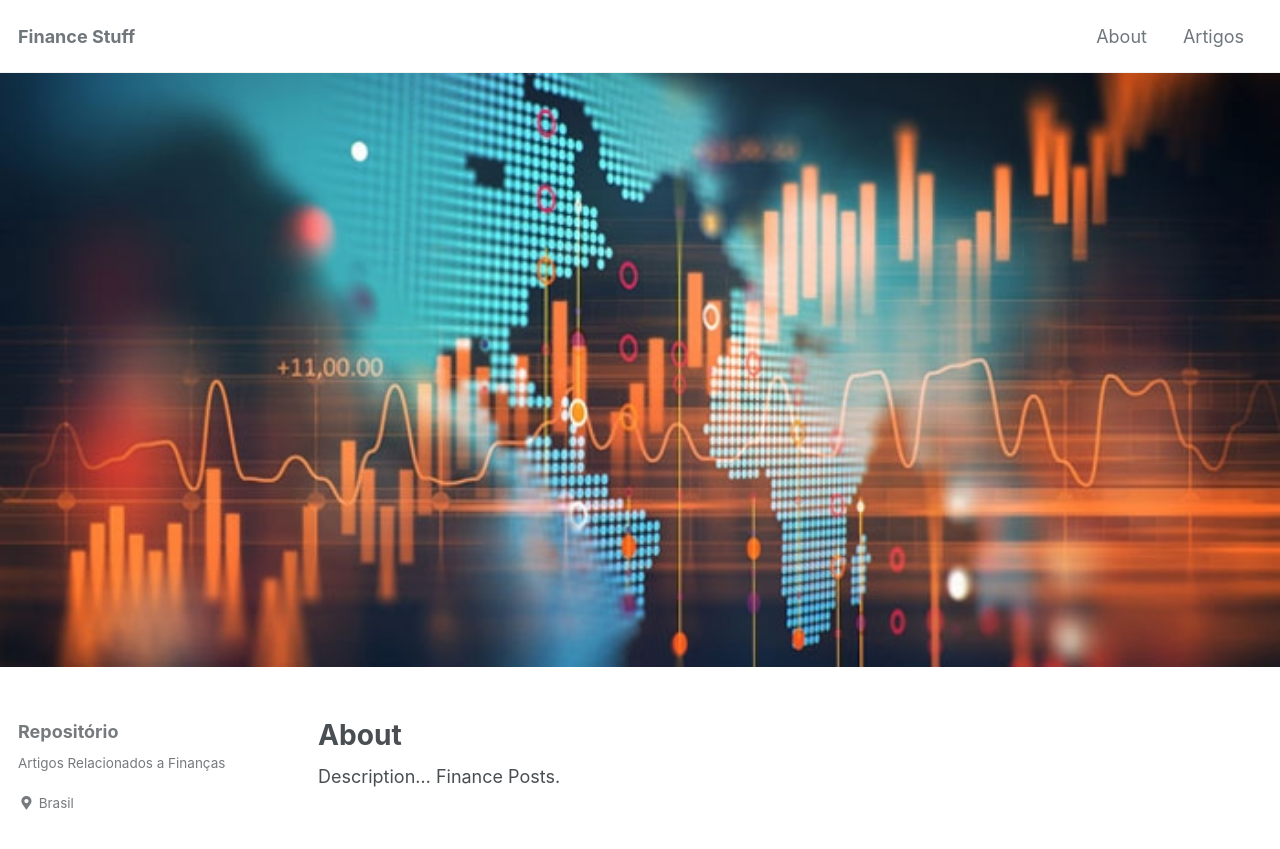
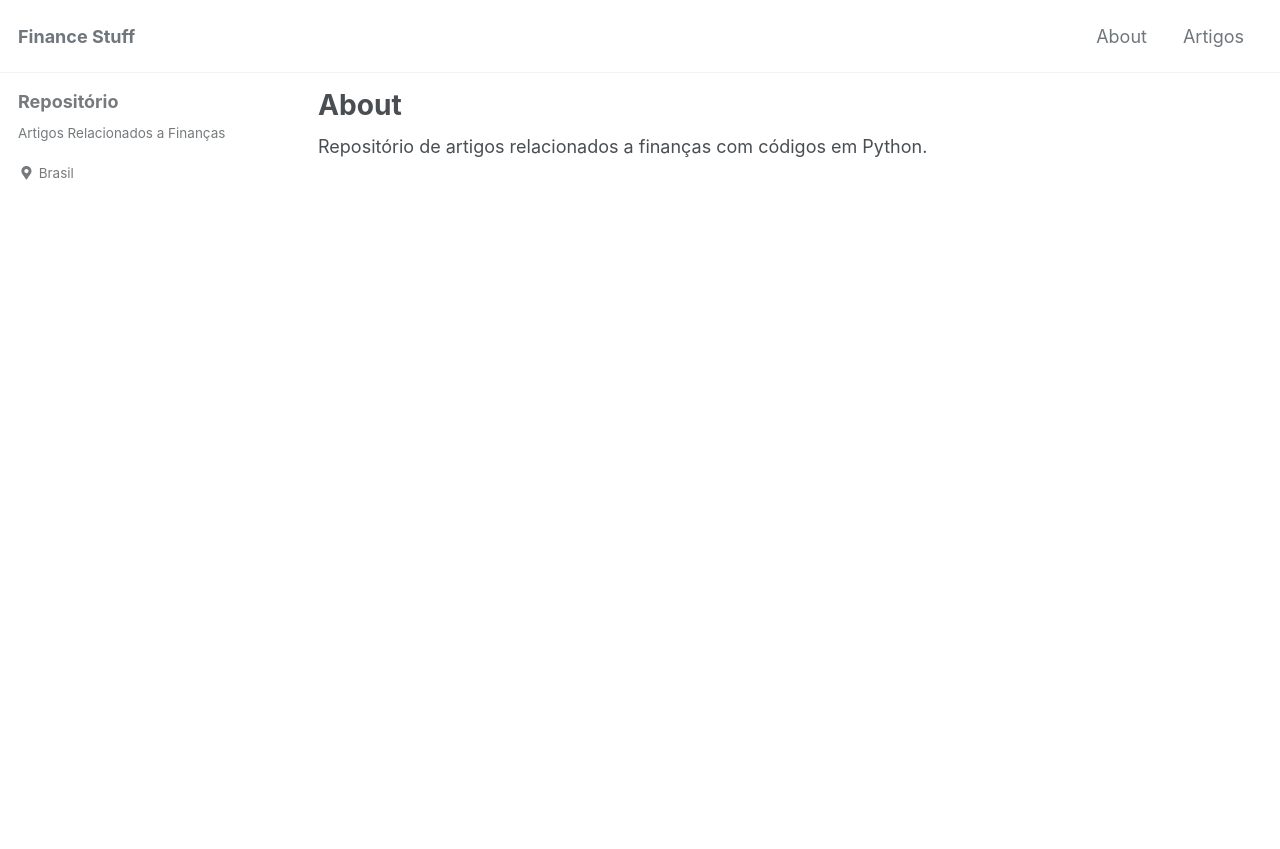
Before and after one commit to carlosmagnogfr/FinanceStuff.github.io, a Jekyll site: the page built from _pages/about.md, in a window 1280 px wide and 900 px high. Shown: the top 849 px of the window. Built offline with Jekyll 4.4.1, drawn with Linux system fonts in a browser that asks for light colours; cached includes are drawn as plain includes; nearby versions of some CDN libraries.

Commit message:
new gith

```diff
--- a/_pages/about.md
+++ b/_pages/about.md
@@ -2,7 +2,6 @@
 title: "About"
 permalink: /about/
 header:
-  image: "/images/finance_2.jpg"
+  #image: "/images/finance_2.jpg"
 ---
-Description...
-Finance Posts.
+Repositório de artigos relacionados a finanças com códigos em Python.
```
Also changed, not shown: _posts/2018-11-19-teste.md (+4 -0 lines), images/binomialtree.gif (added), images/binomialtree2.png (added).
